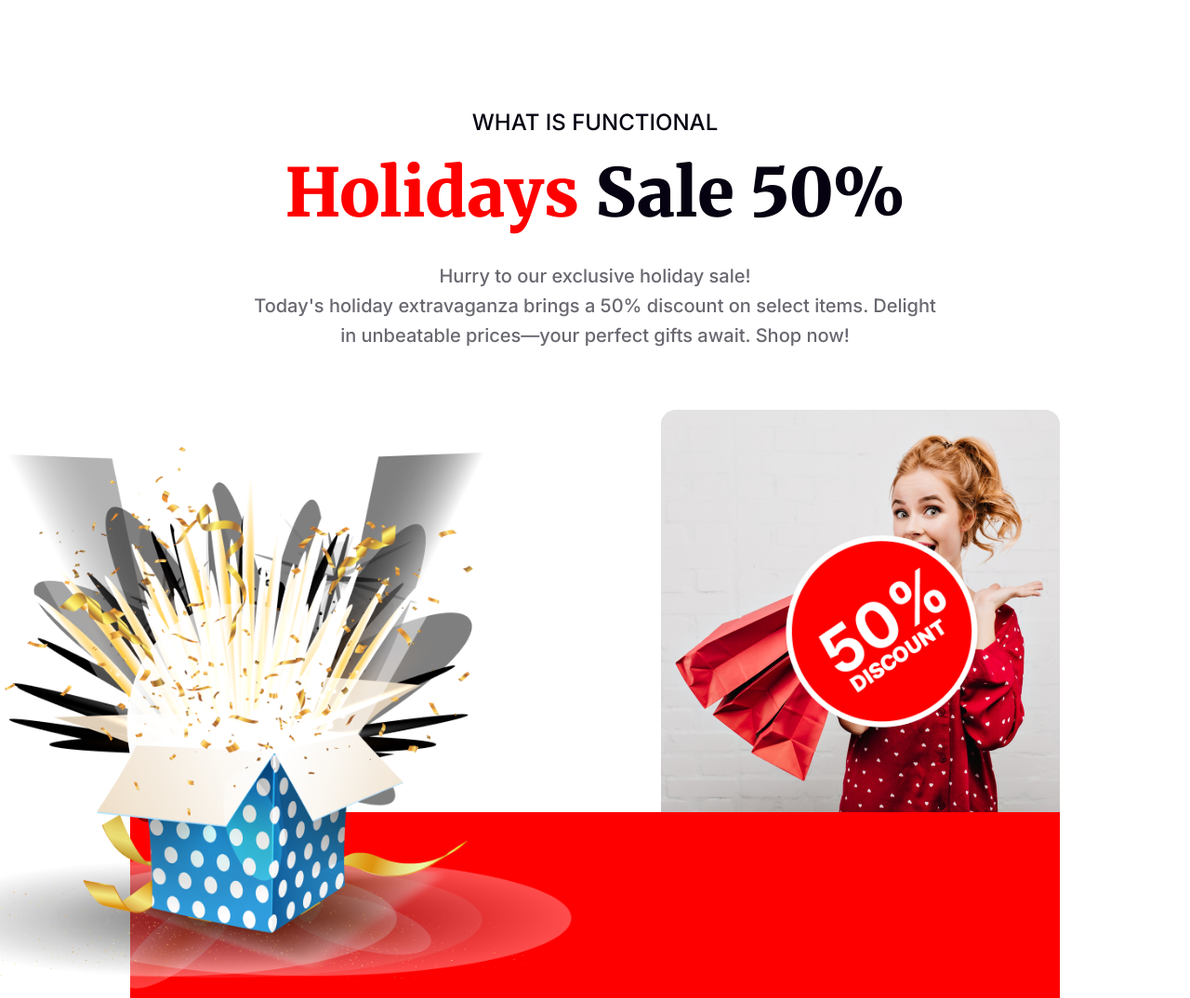
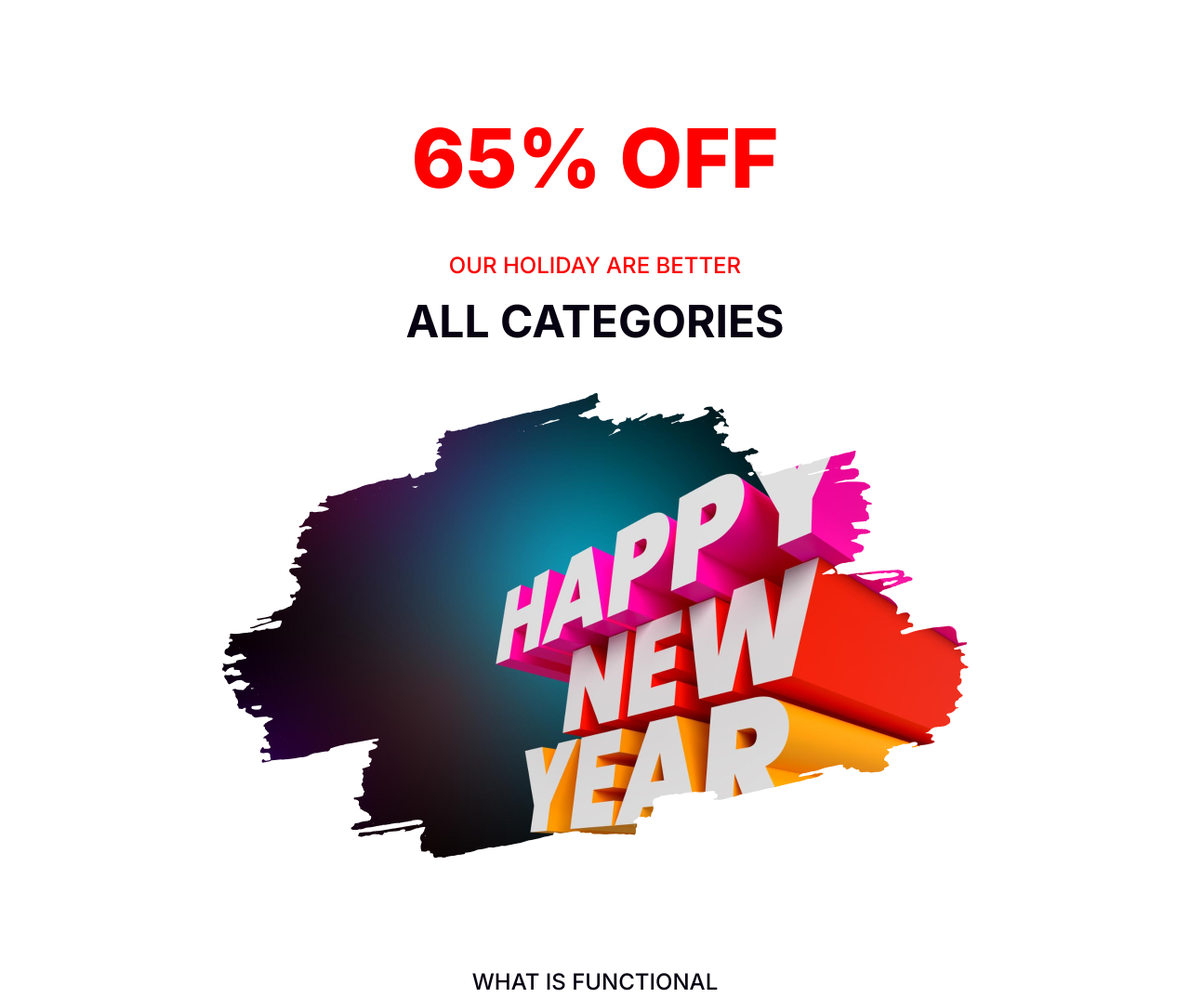
Before and after one commit to Maysha-Khanom-Moon/ph-a1-new-year-new-mission, a plain HTML site: page index.html in a window 1280 px wide. Shown: the part 603-1677 px from the top of the page at 93% size. Drawn offline with Linux system fonts and the light colour scheme.

Commit message:
new-year 65% section complete

```diff
--- a/index.html
+++ b/index.html
@@ -12,6 +12,7 @@
     <link href="https://fonts.googleapis.com/css2?family=Merriweather:wght@400;700;900&display=swap" rel="stylesheet">
     <link rel="stylesheet" href="style.css">
     <link rel="stylesheet" href="styles/banner.css">
+    <link rel="stylesheet" href="styles/new-off.css">
     <link rel="stylesheet" href="styles/holiday.css">
     <link rel="stylesheet" href="styles/best-gift.css">
     <link rel="stylesheet" href="styles/newsletter.css">
@@ -27,6 +28,13 @@
     </header>
 
     <main>
+
+        <div class="new-off">
+            <h1>65% OFF</h1>
+            <p>OUR HOLIDAY ARE BETTER</p>
+            <h2>ALL CATEGORIES</h2>
+            <img src="resources/New Year Photo.png" alt="">
+        </div>
 
         <div class="holiday">
             <div class="top">
--- a/styles/banner.css
+++ b/styles/banner.css
@@ -2,7 +2,7 @@ header {
     margin-top: 50px;
     height: 550px;
     border-radius: 16px;
-    background: linear-gradient(180deg, #070211 0%, rgba(7, 2, 17, 0.00) 100%), url("../resources/Banner\ Image.png");
+    background: linear-gradient(180deg, rgb(7, 2, 17) 0%, rgba(7, 2, 17, 0.00) 100%), url("../resources/Banner\ Image.png");
     background-size: cover;
     background-repeat: repeat-x;
     display: flex;
--- /dev/null
+++ b/styles/new-off.css
@@ -0,0 +1,32 @@
+.new-off {
+    display: grid;
+    align-items: center;
+    justify-content: center;
+    text-align: center;
+    height: 805px;
+    margin-bottom: 120px;
+}
+
+.new-off h1 {
+    color: #F00;
+    font-family: Inter;
+    font-size: 88px;
+    font-weight: 800;
+    margin-bottom: 48px;
+}
+
+.new-off p {
+    color: #F00;
+    font-family: Inter;
+    font-size: 24px;
+    font-weight: 500;
+    margin-bottom: 16px;
+}
+
+.new-off h2 {
+    color: #070211;
+    font-family: Inter;
+    font-size: 48px;
+    font-weight: 700;
+    margin-bottom: 48px;
+}
```
